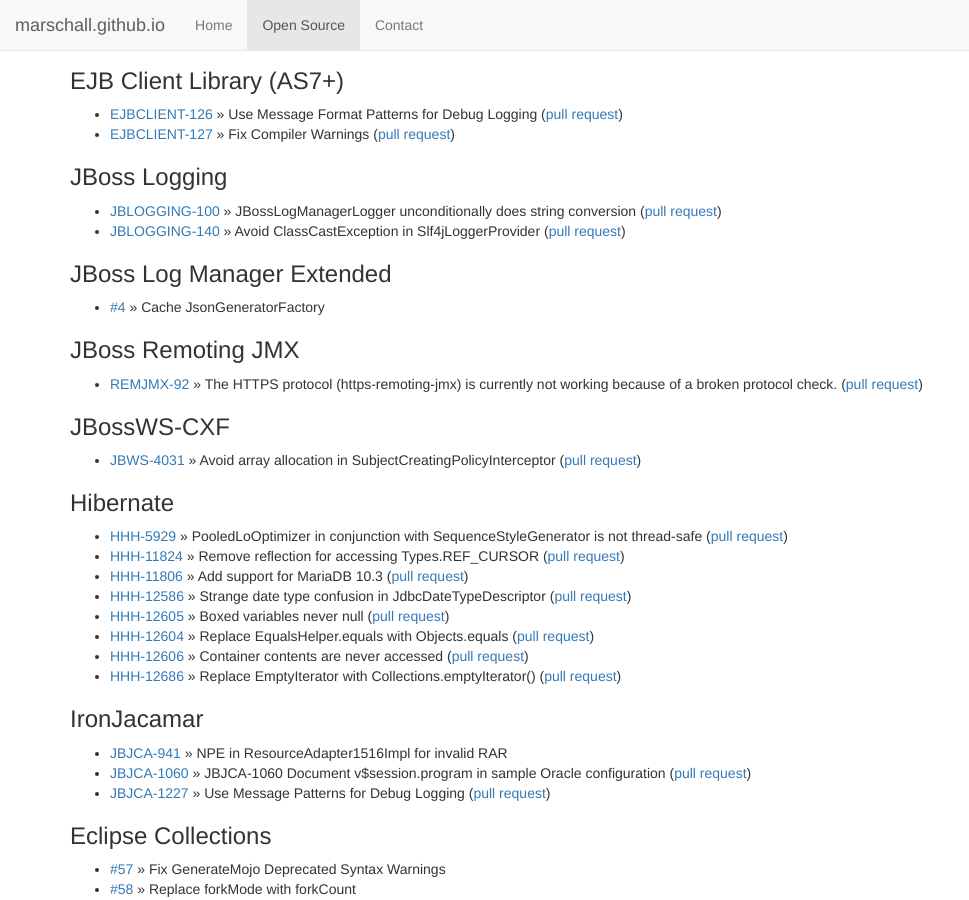
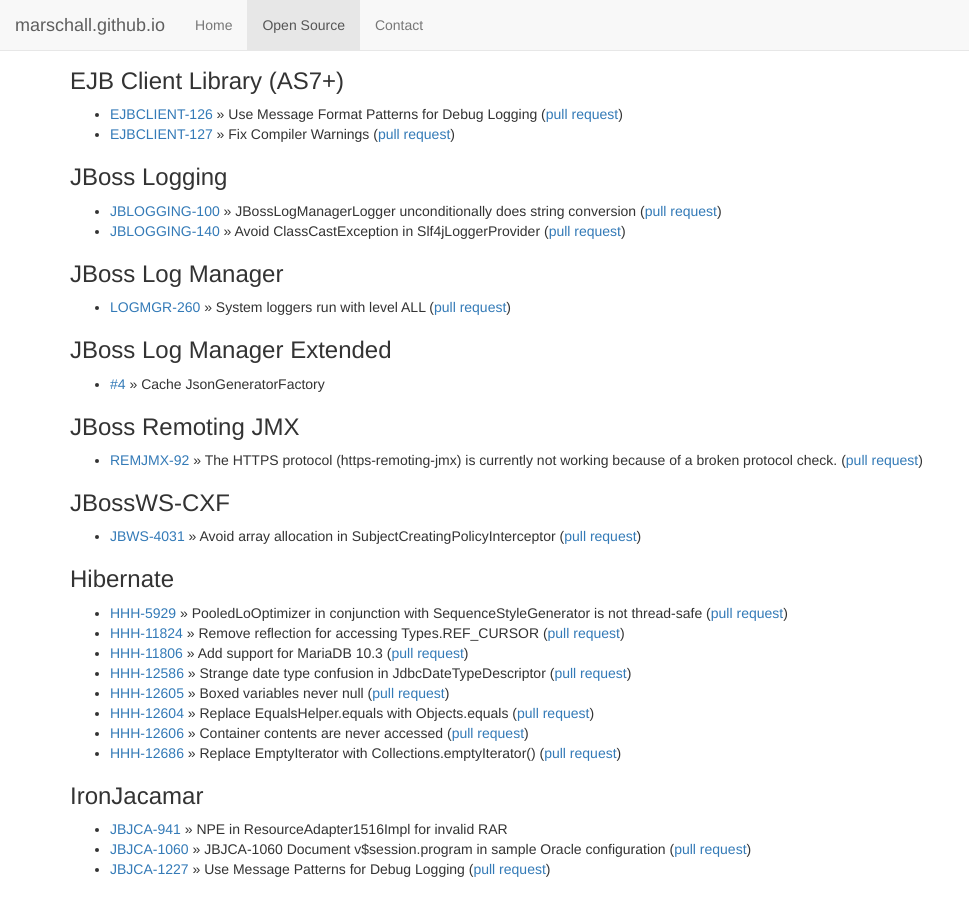
Before and after one commit to marschall/marschall.github.com, a Jekyll site: the page built from open-source.html, in a window 1280 px wide and 900 px high, scrolled down 3063 px. Shown: the whole window, without its empty margins (0-969 px from the left). Built offline with Jekyll 4.4.1, drawn with Linux system fonts in a browser that asks for light colours.

Commit message:
add LOGMGR-260

```diff
--- a/open-source.html
+++ b/open-source.html
@@ -197,6 +197,11 @@
   <li><a href="https://issues.jboss.org/browse/JBLOGGING-92">JBLOGGING-92</a> &raquo; Add support for Equinox ExtendedLogService (<a href="https://github.com/jboss-logging/jboss-logging/pull/5">pull request</a>)</li>
 -->
 </ul>
+<h3>JBoss Log Manager</h3>
+<ul>
+  <li><a href="https://issues.jboss.org/browse/LOGMGR-260">LOGMGR-260</a> &raquo; System loggers run with level ALL (<a href="https://github.com/jboss-logging/jboss-logmanager/pull/277">pull request</a>)</li>
+</ul>
+
 <h3>JBoss Log Manager Extended</h3>
 <ul>
   <li><a href="https://github.com/jamezp/jboss-logmanager-ext/pull/4">#4</a> &raquo; Cache JsonGeneratorFactory</li>
```
